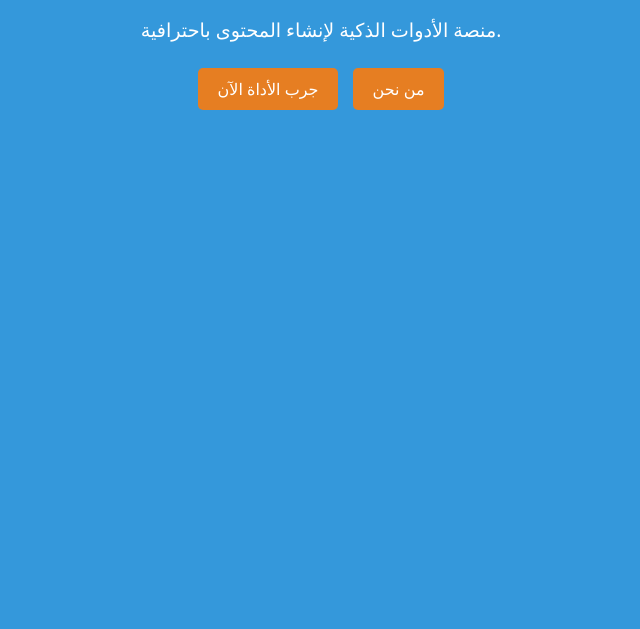
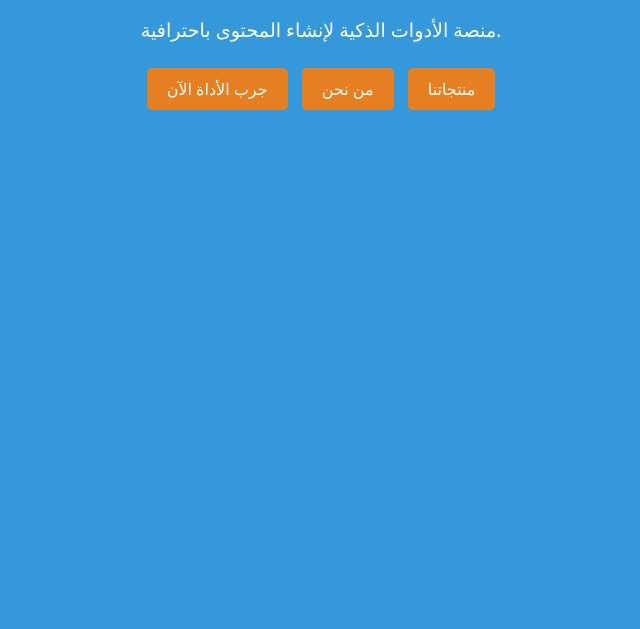
Before and after one commit to abduai7/AbduAI, a plain HTML site: page index.html in a window 1280 px wide. Shown: the part 171-800 px from the top of the page, without its empty margins (319-959 px from the left). Drawn offline with Linux system fonts and the light colour scheme.

Commit message:
Add files via upload

```diff
--- a/index.html
+++ b/index.html
@@ -11,5 +11,6 @@
     <p>منصة الأدوات الذكية لإنشاء المحتوى باحترافية.</p>
     <a href="#" class="btn">جرب الأداة الآن</a>
     <a href="about.html" class="btn">من نحن</a>
+    <a href="products.html" class="btn">منتجاتنا</a>
 </body>
 </html>
```
